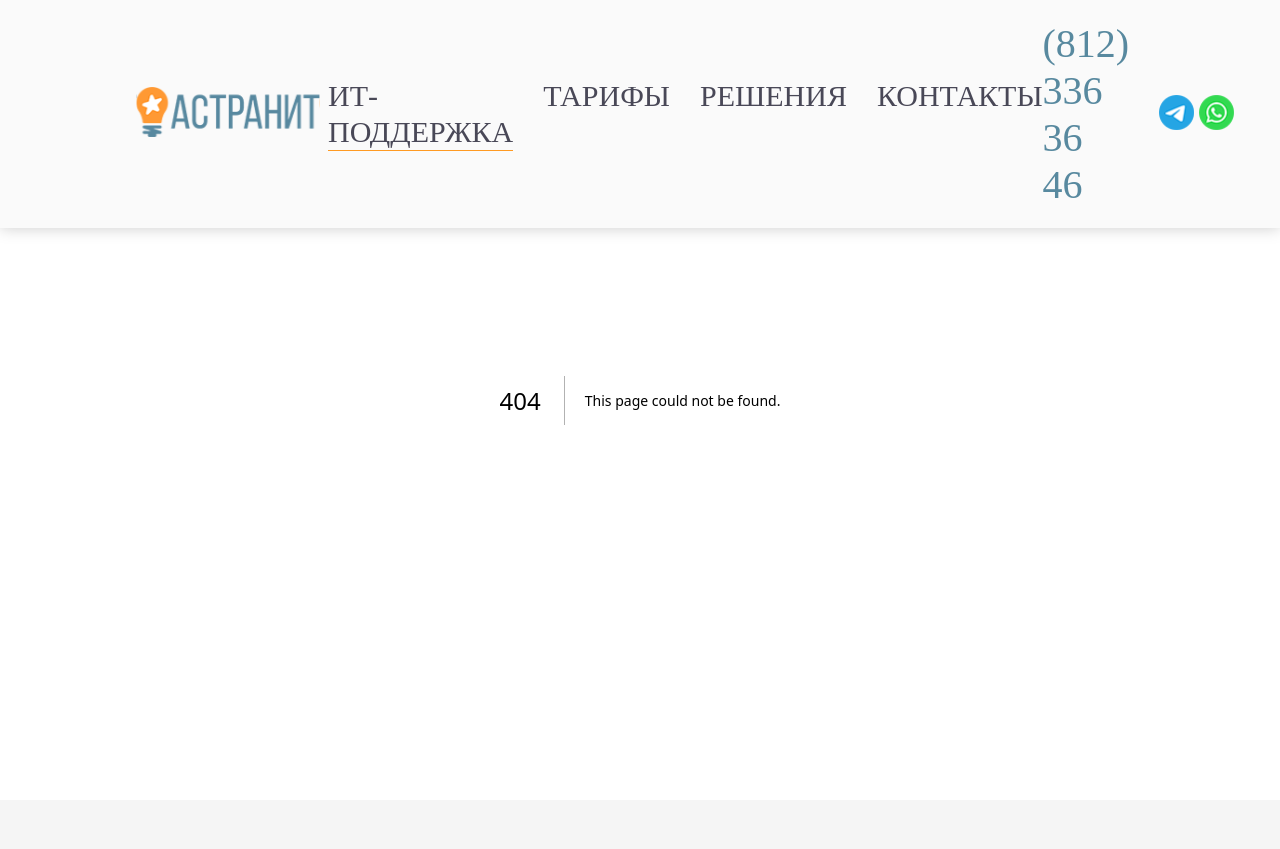
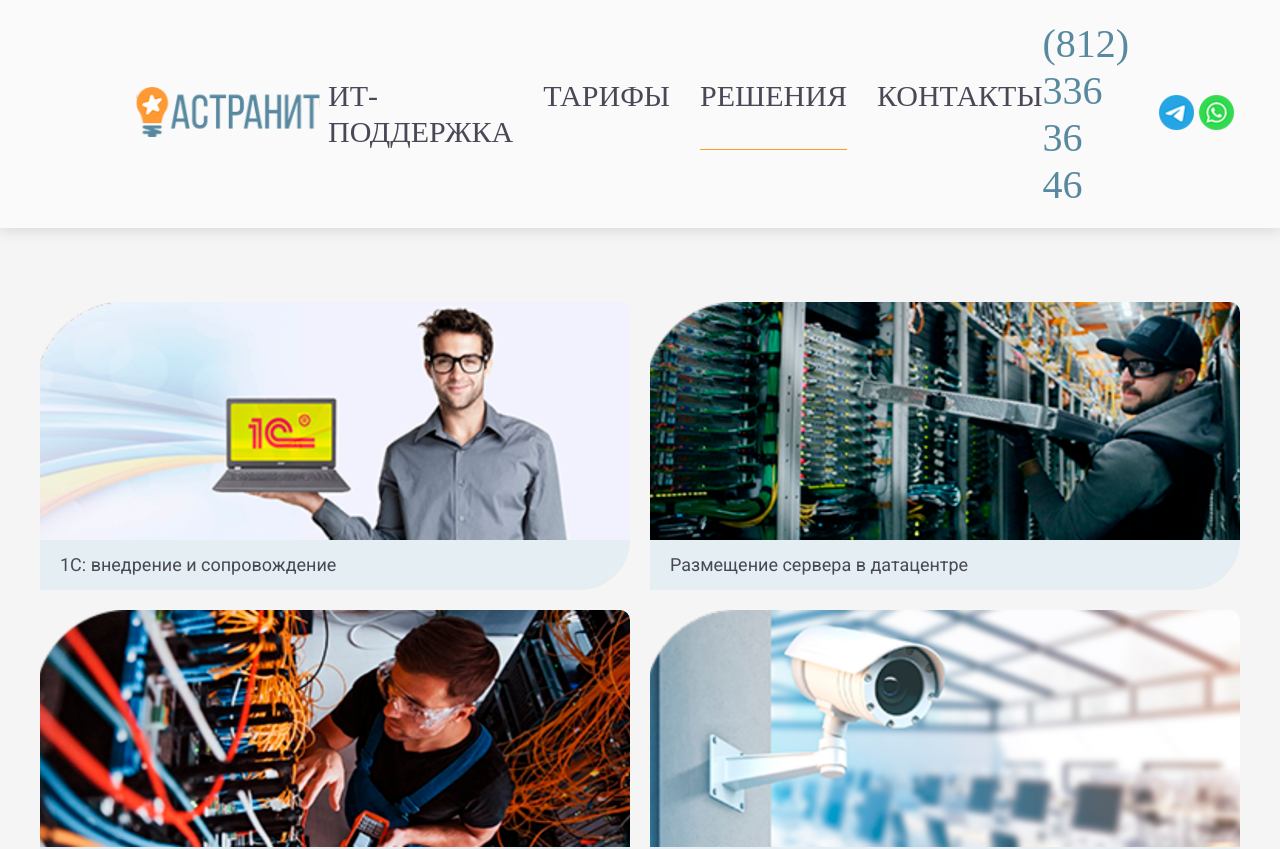
Before and after one commit to WWork777/astranit, a Next.js app: page /services in a window 1280 px wide. Before the commit this address had no page. Shown: the top 849 px of the page. Built offline with nearby package versions, Linux system fonts and the light colour scheme.

Commit message:
услуги

```diff
--- /dev/null
+++ b/src/app/contacts/page.js
@@ -0,0 +1,3 @@
+export default function ContactsPage() {
+	return <>lll</>
+}
--- /dev/null
+++ b/src/app/services/page.js
@@ -0,0 +1,9 @@
+import Service from '@/components/services-page/Service/Service'
+
+export default function ServicesPage() {
+	return (
+		<>
+			<Service />
+		</>
+	)
+}
--- a/src/components/layout/header/Header.jsx
+++ b/src/components/layout/header/Header.jsx
@@ -1,11 +1,173 @@
+// 'use client'
+// import Image from 'next/image'
+// import Link from 'next/link'
+// import { useState } from 'react'
+// import styles from './styles.module.scss'
+
+// export default function Header() {
+// 	const [isMenuOpen, setIsMenuOpen] = useState(false)
+
+// 	const toggleMenu = () => {
+// 		setIsMenuOpen(!isMenuOpen)
+// 	}
+
+// 	const closeMenu = () => {
+// 		setIsMenuOpen(false)
+// 	}
+
+// 	return (
+// 		<>
+// 			<div className={styles.header}>
+// 				<div className={styles.logo_container}>
+// 					<Link href='/' onClick={closeMenu}>
+// 						<Image
+// 							src='/logo/logo.svg'
+// 							alt='astrinit logo'
+// 							width={200}
+// 							height={50}
+// 						/>
+// 					</Link>
+// 				</div>
+
+// 				<div className={styles.nav_container}>
+// 					<Link href='/' className={styles.nav_link} onClick={closeMenu}>
+// 						ИТ-ПОДДЕРЖКА
+// 					</Link>
+// 					<Link href='/tariffs' className={styles.nav_link} onClick={closeMenu}>
+// 						ТАРИФЫ
+// 					</Link>
+// 					<Link
+// 						href='/services'
+// 						className={styles.nav_link}
+// 						onClick={closeMenu}
+// 					>
+// 						РЕШЕНИЯ
+// 					</Link>
+// 					<Link
+// 						href='/contacts'
+// 						className={styles.nav_link}
+// 						onClick={closeMenu}
+// 					>
+// 						КОНТАКТЫ
+// 					</Link>
+// 				</div>
+
+// 				<div className={styles.socials_container}>
+// 					<Link href='tel:+78123363646' className={styles.phone_link}>
+// 						(812) 336 36 46
+// 					</Link>
+// 					<div className={styles.socials_links}>
+// 						<Link href='#'>
+// 							<Image
+// 								src='/svg/socials/tg.svg'
+// 								alt='tg'
+// 								width={35}
+// 								height={35}
+// 							/>
+// 						</Link>
+// 						<Link href='#'>
+// 							<Image
+// 								src='/svg/socials/wa.svg'
+// 								alt='wa'
+// 								width={35}
+// 								height={35}
+// 							/>
+// 						</Link>
+// 					</div>
+// 				</div>
+
+// 				{/* Бургер-кнопка */}
+// 				<button
+// 					className={`${styles.burger_button} ${
+// 						isMenuOpen ? styles.active : ''
+// 					}`}
+// 					onClick={toggleMenu}
+// 					aria-label='Открыть меню'
+// 				>
+// 					<span></span>
+// 					<span></span>
+// 					<span></span>
+// 				</button>
+// 			</div>
+
+// 			{/* Мобильное меню */}
+// 			<div
+// 				className={`${styles.mobile_menu} ${isMenuOpen ? styles.active : ''}`}
+// 			>
+// 				<div className={styles.mobile_menu_content}>
+// 					<Link href='/' className={styles.mobile_nav_link} onClick={closeMenu}>
+// 						ИТ-ПОДДЕРЖКА
+// 					</Link>
+// 					<Link
+// 						href='/tariffs'
+// 						className={styles.mobile_nav_link}
+// 						onClick={closeMenu}
+// 					>
+// 						ТАРИФЫ
+// 					</Link>
+// 					<Link
+// 						href='/services'
+// 						className={styles.mobile_nav_link}
+// 						onClick={closeMenu}
+// 					>
+// 						РЕШЕНИЯ
+// 					</Link>
+// 					<Link
+// 						href='/contacts'
+// 						className={styles.mobile_nav_link}
+// 						onClick={closeMenu}
+// 					>
+// 						КОНТАКТЫ
+// 					</Link>
+
+// 					<div className={styles.mobile_contacts}>
+// 						<Link
+// 							href='tel:+78123363646'
+// 							className={styles.mobile_phone_link}
+// 							onClick={closeMenu}
+// 						>
+// 							(812) 336 36 46
+// 						</Link>
+// 						<div className={styles.mobile_socials}>
+// 							<Link href='#' onClick={closeMenu}>
+// 								<Image
+// 									src='/svg/socials/tg.svg'
+// 									alt='tg'
+// 									width={40}
+// 									height={40}
+// 								/>
+// 							</Link>
+// 							<Link href='#' onClick={closeMenu}>
+// 								<Image
+// 									src='/svg/socials/wa.svg'
+// 									alt='wa'
+// 									width={40}
+// 									height={40}
+// 								/>
+// 							</Link>
+// 						</div>
+// 					</div>
+// 				</div>
+// 			</div>
+
+// 			{/* Оверлей для закрытия меню */}
+// 			{isMenuOpen && (
+// 				<div className={styles.menu_overlay} onClick={closeMenu}></div>
+// 			)}
+// 		</>
+// 	)
+// }
+
 'use client'
 import Image from 'next/image'
 import Link from 'next/link'
+import { usePathname } from 'next/navigation'
 import { useState } from 'react'
 import styles from './styles.module.scss'
 
 export default function Header() {
 	const [isMenuOpen, setIsMenuOpen] = useState(false)
+	const pathname = usePathname()
 
 	const toggleMenu = () => {
 		setIsMenuOpen(!isMenuOpen)
@@ -19,7 +181,7 @@ export default function Header() {
 		<>
 			<div className={styles.header}>
 				<div className={styles.logo_container}>
-					<Link href='#' onClick={closeMenu}>
+					<Link href='/' onClick={closeMenu}>
 						<Image
 							src='/logo/logo.svg'
 							alt='astrinit logo'
@@ -30,16 +192,40 @@ export default function Header() {
 				</div>
 
 				<div className={styles.nav_container}>
-					<Link href='/' className={styles.nav_link} onClick={closeMenu}>
+					<Link
+						href='/'
+						className={`${styles.nav_link} ${
+							pathname === '/' ? styles.active : ''
+						}`}
+						onClick={closeMenu}
+					>
 						ИТ-ПОДДЕРЖКА
 					</Link>
-					<Link href='/tariffs' className={styles.nav_link} onClick={closeMenu}>
+					<Link
+						href='/tariffs'
+						className={`${styles.nav_link} ${
+							pathname === '/tariffs' ? styles.active : ''
+						}`}
+						onClick={closeMenu}
+					>
 						ТАРИФЫ
 					</Link>
-					<Link href='#' className={styles.nav_link} onClick={closeMenu}>
+					<Link
+						href='/services'
+						className={`${styles.nav_link} ${
+							pathname === '/services' ? styles.active : ''
+						}`}
+						onClick={closeMenu}
+					>
 						РЕШЕНИЯ
 					</Link>
-					<Link href='#' className={styles.nav_link} onClick={closeMenu}>
+					<Link
+						href='/contacts'
+						className={`${styles.nav_link} ${
+							pathname === '/contacts' ? styles.active : ''
+						}`}
+						onClick={closeMenu}
+					>
 						КОНТАКТЫ
 					</Link>
 				</div>
@@ -87,20 +273,40 @@ export default function Header() {
 				className={`${styles.mobile_menu} ${isMenuOpen ? styles.active : ''}`}
 			>
 				<div className={styles.mobile_menu_content}>
-					<Link href='/' className={styles.mobile_nav_link} onClick={closeMenu}>
+					<Link
+						href='/'
+						className={`${styles.mobile_nav_link} ${
+							pathname === '/' ? styles.active : ''
+						}`}
+						onClick={closeMenu}
+					>
 						ИТ-ПОДДЕРЖКА
 					</Link>
 					<Link
 						href='/tariffs'
-						className={styles.mobile_nav_link}
+						className={`${styles.mobile_nav_link} ${
+							pathname === '/tariffs' ? styles.active : ''
+						}`}
 						onClick={closeMenu}
 					>
 						ТАРИФЫ
 					</Link>
-					<Link href='#' className={styles.mobile_nav_link} onClick={closeMenu}>
+					<Link
+						href='/services'
+						className={`${styles.mobile_nav_link} ${
+							pathname === '/services' ? styles.active : ''
+						}`}
+						onClick={closeMenu}
+					>
 						РЕШЕНИЯ
 					</Link>
-					<Link href='#' className={styles.mobile_nav_link} onClick={closeMenu}>
+					<Link
+						href='/contacts'
+						className={`${styles.mobile_nav_link} ${
+							pathname === '/contacts' ? styles.active : ''
+						}`}
+						onClick={closeMenu}
+					>
 						КОНТАКТЫ
 					</Link>
 
--- a/src/components/layout/header/styles.module.scss
+++ b/src/components/layout/header/styles.module.scss
@@ -81,9 +81,6 @@
 		line-height: 36px;
 		text-decoration: none;
 		transition: color 0.3s ease;
-		&:nth-child(1) {
-			border-bottom: 1px solid var(--accent-color1);
-		}
 
 		&:hover {
 			color: #58899f;
@@ -281,3 +278,23 @@
 		opacity: 1;
 	}
 }
+
+// Добавьте в конец существующих стилей .nav_link
+.nav_link {
+	// ... существующие стили ...
+
+	&.active {
+		border-bottom: 1px solid var(--accent-color1);
+	}
+}
+
+// Добавьте в конец существующих стилей .mobile_nav_link
+.mobile_nav_link {
+	// ... существующие стили ...
+
+	&.active {
+		color: #58899f;
+		font-weight: 600;
+		border-bottom: 2px solid #58899f;
+	}
+}
--- /dev/null
+++ b/src/components/services-page/Service/Service.jsx
@@ -0,0 +1,68 @@
+import './Service.scss'
+import styles from './styles.module.scss'
+
+export default function Service() {
+	const data = [
+		{
+			desc: '1С: внедрение и сопровождение',
+			src: '/images/services/img1.png',
+		},
+		{
+			desc: 'Размещение сервера в датацентре',
+			src: '/images/services/img2.png',
+		},
+		{
+			desc: 'Монтаж слаботочных сетей',
+			src: '/images/services/img3.png',
+		},
+		{
+			desc: 'Видеонаблюдение',
+			src: '/images/services/img4.png',
+		},
+		{
+			desc: 'СКУД и учет рабочего времени',
+			src: '/images/services/img5.png',
+		},
+		{
+			desc: 'Офисная телефония',
+			src: '/images/services/img6.png',
+		},
+		{
+			desc: 'Подключение удаленщиков',
+			src: '/images/services/img7.png',
+		},
+		{
+			desc: 'Разграничение доступа к файлам',
+			src: '/images/services/img8.png',
+		},
+		{
+			desc: 'Дублирование Интернет-канала',
+			src: '/images/services/img9.png',
+		},
+	]
+	return (
+		<>
+			<section className='service'>
+				<div className='service-container'>
+					<h1 className='service-title'>РЕШЕНИЯ И СЕРВИСЫ</h1>
+					<div className='service-body'>
+						<ul className={styles.grid}>
+							{data.map(item => (
+								<li key={item.desc}>
+									<div className={styles.cart}>
+										<div className={styles.cart_img}>
+											<img src={item.src} alt={item.desc} />
+										</div>
+										<div className={styles.cart_desc}>
+											<p>{item.desc}</p>
+										</div>
+									</div>
+								</li>
+							))}
+						</ul>
+					</div>
+				</div>
+			</section>
+		</>
+	)
+}
--- /dev/null
+++ b/src/components/services-page/Service/Service.scss
@@ -0,0 +1,21 @@
+.service {
+	padding-top: 90px;
+	@media (max-width: 1200px) {
+		padding-top: 70px;
+		margin: 0 10px;
+	}
+}
+.service-container {
+	width: 100%;
+	max-width: 1200px;
+	margin: 0 auto;
+}
+.service-title {
+	padding: 52px 0;
+	color: rgba(73, 72, 87, 1);
+	font-size: 56px;
+	font-weight: 700;
+	line-height: 56px;
+}
+.service-body {
+}
--- /dev/null
+++ b/src/components/services-page/Service/styles.module.scss
@@ -0,0 +1,75 @@
+.grid {
+	padding: 52px 0;
+	display: grid;
+	grid-template-columns: repeat(3, 1fr);
+	justify-items: center;
+	gap: 20px;
+	list-style: none;
+
+	@media (max-width: 1280px) {
+		grid-template-columns: repeat(2, 1fr);
+	}
+
+	@media (max-width: 640px) {
+		grid-template-columns: repeat(1, 1fr);
+	}
+}
+
+.cart {
+	cursor: pointer;
+	height: 100%;
+	display: flex;
+	flex-direction: column;
+
+	&:hover {
+		transform: scale(1.02);
+	}
+
+	&_img {
+		height: 250px;
+		flex: 1;
+
+		img {
+			width: 100%;
+			height: 100%;
+			object-fit: cover;
+			border-top-left-radius: 10px;
+			border-top-right-radius: 10px;
+		}
+	}
+
+	&_desc {
+		min-height: 50px;
+		background-color: var(--layer-color1);
+		border-bottom-right-radius: 100px;
+		display: flex;
+		align-items: center;
+		padding: 10px 0;
+
+		@media (max-width: 992px) {
+			border-bottom-right-radius: 10px;
+			border-bottom-left-radius: 10px;
+		}
+
+		p {
+			padding-left: 20px;
+			color: rgba(73, 72, 87, 1);
+			font-family: Roboto;
+			font-size: 18px;
+			font-weight: 400;
+			line-height: 1.4;
+			margin: 0;
+		}
+	}
+}
+
+@media (max-width: 576px) {
+	.cart {
+		&_desc {
+			p {
+				font-size: 16px;
+				line-height: 1.3;
+			}
+		}
+	}
+}
```
